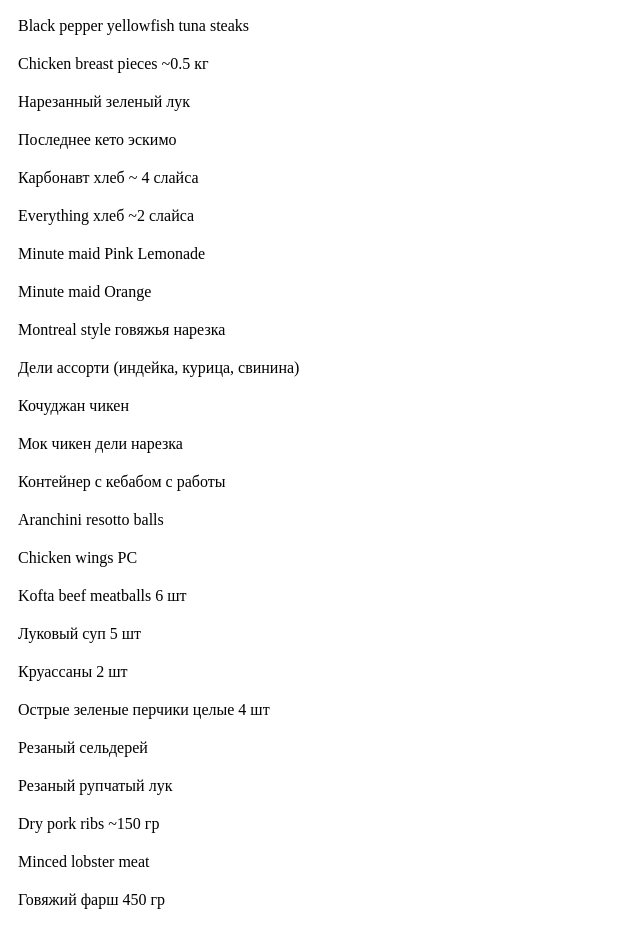
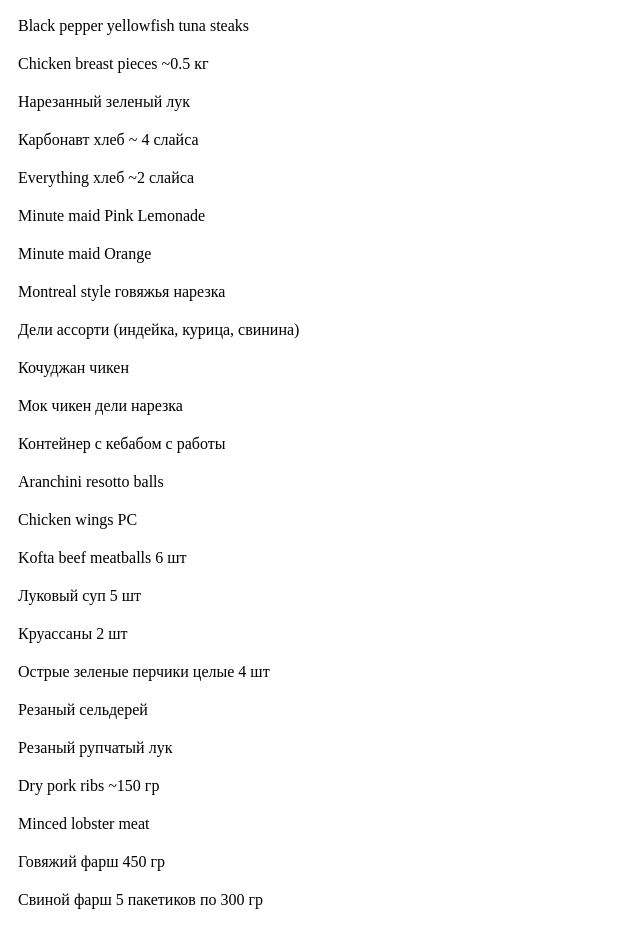
Before and after one commit to menuStock/menustock.github.io, a plain HTML site: page index.html in a window 1280 px wide. Shown: the part 948-1874 px from the top of the page, without its empty margins (0-640 px from the left). Drawn offline with Linux system fonts and the light colour scheme.

Commit message:
Update index.html

```diff
--- a/index.html
+++ b/index.html
@@ -40,7 +40,6 @@
     <text class="processed"><div>Black pepper yellowfish tuna steaks</div></text>
     <text class="processed"><div>Chicken breast pieces ~0.5 кг</div></text>
     <text class="ingr"><div>Нарезанный зеленый лук</div></text>
-    <text class="sweets"><div>Последнее кето эскимо</div></text>
     <text class="ingr"><div>Карбонавт хлеб ~ 4 слайса</div></text>
     <text class="ingr"><div>Everything хлeб ~2 слайса</div></text>
     <text class="processed"><div>Minute maid Pink Lemonade</div></text>
```
